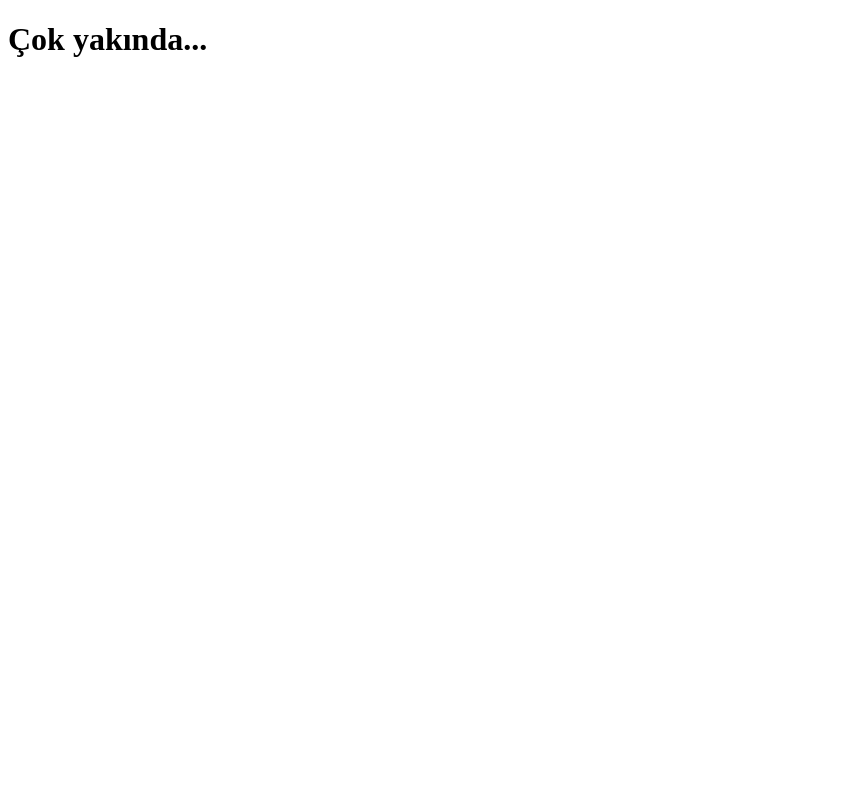
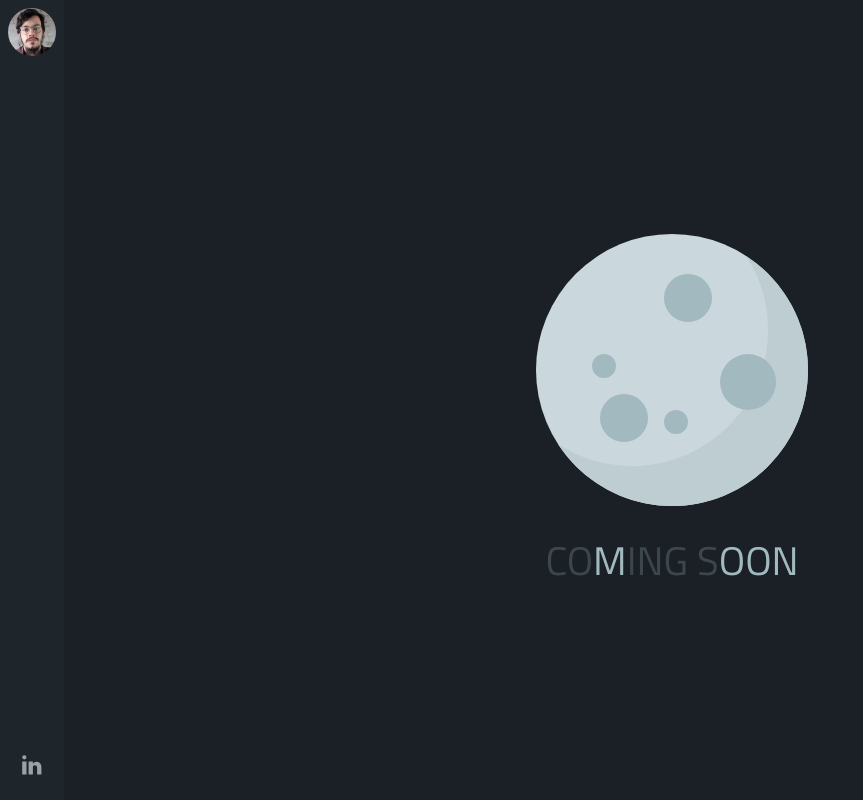
Before and after one commit to merterbil-zz/merterbil.in, a Next.js app: page / in a window 1280 px wide. Shown: the whole page, without its empty margins (0-863 px from the left). Built offline with nearby package versions, Linux system fonts and the light colour scheme.

Commit message:
layout design

```diff
--- a/components/Layout.js
+++ b/components/Layout.js
@@ -1,5 +1,4 @@
 import Head from 'next/head'
-import Font from '../utils/font'
 
 const Layout = ({ children, title }) => (
     <>
@@ -9,15 +8,149 @@ const Layout = ({ children, title }) => (
             <title>{title}</title>
         </Head>
         <div className="app">
-            <header></header>
+            <div className="sidebar">
+                <div className="avatar">
+                    <img src="/img/mertol_erbil_avatar.jpg" />
+                </div>
+                <div></div>
+                <div className="social">
+                    <a href="https://www.linkedin.com/in/blasphx/" target="_blank" rel="noopener" title="linkedin" aria-label="linkedin Mert Erbil">
+                        <svg viewBox="0 0 24 24">
+                            <path fill="currentColor" d="M21,21H17V14.25C17,13.19 15.81,12.31 14.75,12.31C13.69,12.31 13,13.19 13,14.25V21H9V9H13V11C13.66,9.93 15.36,9.24 16.5,9.24C19,9.24 21,11.28 21,13.75V21M7,21H3V9H7V21M5,3A2,2 0 0,1 7,5A2,2 0 0,1 5,7A2,2 0 0,1 3,5A2,2 0 0,1 5,3Z" />
+                        </svg>
+                    </a>
+                </div>
+            </div>
             <main>{children}</main>
-            <footer></footer>
         </div>
+        <style jsx>{`
+            .app {
+                position: absolute;
+                top: 0;
+                bottom: 0;
+                width: 100%;
+                height: 100%;
+                display: grid;
+                grid-template-columns: 4rem calc(100% - 4rem);
+            }
+
+            .sidebar {
+                background-color: #1e262c;
+                display: grid;
+                grid-template-rows: 4rem calc(100% - 8rem) 4rem;
+            }
+
+            .sidebar .avatar {
+                padding: .5rem;
+            }
+
+            .sidebar .avatar img {
+                width: 3rem;
+                height: 3rem;
+                object-fit: cover;
+                object-position: center center;
+                border-radius: 50%;
+            }
+
+            .sidebar .social {
+                display: grid;
+            }
+
+            .sidebar .social a {
+                padding: 1rem;
+                opacity: .6;
+                text-align: center;
+            }
+
+            .sidebar .social a:hover {
+                opacity: 1;
+            }
+
+            .sidebar .social a svg {
+                width: 1.6rem;
+                height: 1.6rem;
+            }
+
+            main {
+                position: relative;
+                padding: 2rem;
+                height: 100%;
+            }
+        `}</style>
+        <style jsx global>{`
+            html,
+            body {
+                margin: 0;
+                padding: 0;
+                font-family: 'Titillium Web', sans-serif;
+                background-color: #1a2025;
+                color: #f4f4f4;
+                font-size: 16px!important;
+            }
+
+            *,
+             :after,
+             :before {
+                -webkit-font-smoothing: antialiased;
+                -webkit-touch-callout: none;
+                -moz-osx-font-smoothing: grayscale;
+                -webkit-box-sizing: border-box;
+                box-sizing: border-box;
+                -webkit-text-size-adjust: 100%;
+                -moz-text-size-adjust: 100%;
+                -ms-text-size-adjust: 100%;
+                text-size-adjust: 100%;
+                outline: none;
+            }
+
+            img,
+            svg {
+                -webkit-user-drag: none;
+                -webkit-user-select: none;
+                -moz-user-select: none;
+                -ms-user-select: none;
+                pointer-events: none;
+            }
+
+            a {
+                text-decoration: none;
+                color: inherit;
+            }
+
+            [hidden] {
+                display: none;
+                opacity: 0;
+            }
+
+            .d-grid {
+                display: grid;
+            }
+
+            .d-flex {
+                display: flex;
+            }
+
+            .flex-row {
+                flex-direction: row;
+            }
+
+            .flex-column {
+                flex-direction: column;
+            }
+
+            .flex-wrap {
+                flex-wrap: wrap;
+            }
+
+            .align-items-center {
+                align-items: center;
+            }
+
+            .justify-content-center {
+                justify-content: center;
+            }
+        `}</style>
     </>
 )
 
-Layout.ComponentDidMount = () => {
-    Font()
-}
-
 export default Layout
--- a/pages/_document.js
+++ b/pages/_document.js
@@ -8,12 +8,13 @@ class MyDocument extends Document {
 
     render() {
         return (
-            <Html lang="tr">
+            <Html lang="en">
                 <Head>
                     <link rel="apple-touch-icon" sizes="180x180" href="/apple-touch-icon.png" />
                     <link rel="icon" type="image/png" sizes="32x32" href="/favicon-32x32.png" />
                     <link rel="icon" type="image/png" sizes="16x16" href="/favicon-16x16.png" />
                     <link rel="manifest" href="/site.webmanifest" />
+                    <link href="https://fonts.googleapis.com/css?family=Titillium+Web:400,600&display=swap" rel="stylesheet" />
                 </Head>
                 <body>
                     <Main />
--- a/pages/index.js
+++ b/pages/index.js
@@ -2,9 +2,58 @@ import Layout from '../components/Layout'
 
 const Index = () => (
     <>
-        <Layout>
-            <h1>Çok yakında...</h1>
+        <Layout title="Home">
+            <div className="page d-flex flex-column align-items-center justify-content-center">
+                <svg className="moon" viewBox="0 0 512 512">
+                    <circle className="cls-1" cx="256" cy="256" r="217.6" />
+                    <path className="cls-2" d="M374.48,73.52A216.51,216.51,0,0,1,409.6,192c0,120.18-97.42,217.6-217.6,217.6A216.5,216.5,0,0,1,73.52,374.48,217.36,217.36,0,0,0,256,473.6c120.18,0,217.6-97.42,217.6-217.6A217.36,217.36,0,0,0,374.48,73.52Z" />
+                    <circle className="cls-3" cx="377.6" cy="275.2" r="44.8" />
+                    <circle className="cls-3" cx="281.6" cy="140.8" r="38.4" />
+                    <circle className="cls-3" cx="179.2" cy="332.8" r="38.4" />
+                    <circle className="cls-3" cx="147.2" cy="249.6" r="19.2" />
+                    <circle className="cls-3" cx="262.4" cy="339.2" r="19.2" />
+                </svg>
+                <div className="soon">
+                    <span>c</span>
+                    <span>o</span>
+                    <span className="moon">m</span>
+                    <span>i</span>
+                    <span>n</span>
+                    <span>g</span>
+                    <span>&nbsp;</span>
+                    <span>s</span>
+                    <span className="moon">o</span>
+                    <span className="moon">o</span>
+                    <span className="moon">n</span>
+                </div>
+            </div>
         </Layout>
+        <style jsx>{`
+            .page {
+                height: 100%;
+            }
+
+            svg.moon {
+                width: 20rem;
+                min-width: 15rem;
+                height: 20rem;
+                min-height: 15rem;
+            }
+
+            .cls-1 { fill:#cad8dd; }
+            .cls-2 { fill:#bdcdd1; }
+            .cls-3 { fill:#a1b9bf; }
+
+            .soon {
+                font-size: 2.5rem;
+                text-transform: uppercase;
+                color: #A1B9BF;
+            }
+
+            span:not(.moon) {
+                opacity: .25;
+            }
+        `}</style>
     </>
 )
 
--- /dev/null
+++ b/public/styles.css
@@ -0,0 +1,24 @@
+html,
+body {
+    margin: 0;
+    padding: 0;
+    font-family: Montserrat, "Halvetica", "Arial", sans-serif;
+    background-color: #050505;
+    color: #f2f2f2;
+    font-size: 15px!important;
+}
+
+*,
+ :after,
+ :before {
+    -webkit-font-smoothing: antialiased;
+    -webkit-touch-callout: none;
+    -moz-osx-font-smoothing: grayscale;
+    -webkit-box-sizing: border-box;
+    box-sizing: border-box;
+    -webkit-text-size-adjust: 100%;
+    -moz-text-size-adjust: 100%;
+    -ms-text-size-adjust: 100%;
+    text-size-adjust: 100%;
+    outline: none;
+}
--- a/utils/font.js
+++ /dev/null
@@ -1,17 +0,0 @@
-import Observer from 'fontfaceobserver'
-
-const Font = () => {
-    const link = document.createElement('link')
-    link.href = 'https://fonts.googleapis.com/css?family=Montserrat:500,700&display=swap'
-    link.rel = 'stylesheet'
-
-    document.head.appendChild(link)
-
-    const montserrat = new Observer('Montserrat')
-
-    montserrat.load().then(() => {
-        document.documentElement.classList.add('montserrat')
-    })
-}
-
-export default Font
```
Also changed, not shown: package.json (+11 -2 lines), public/img/mertol_erbil_avatar.jpg (added), 1 other file (tests, documents, lock files or other folders).
